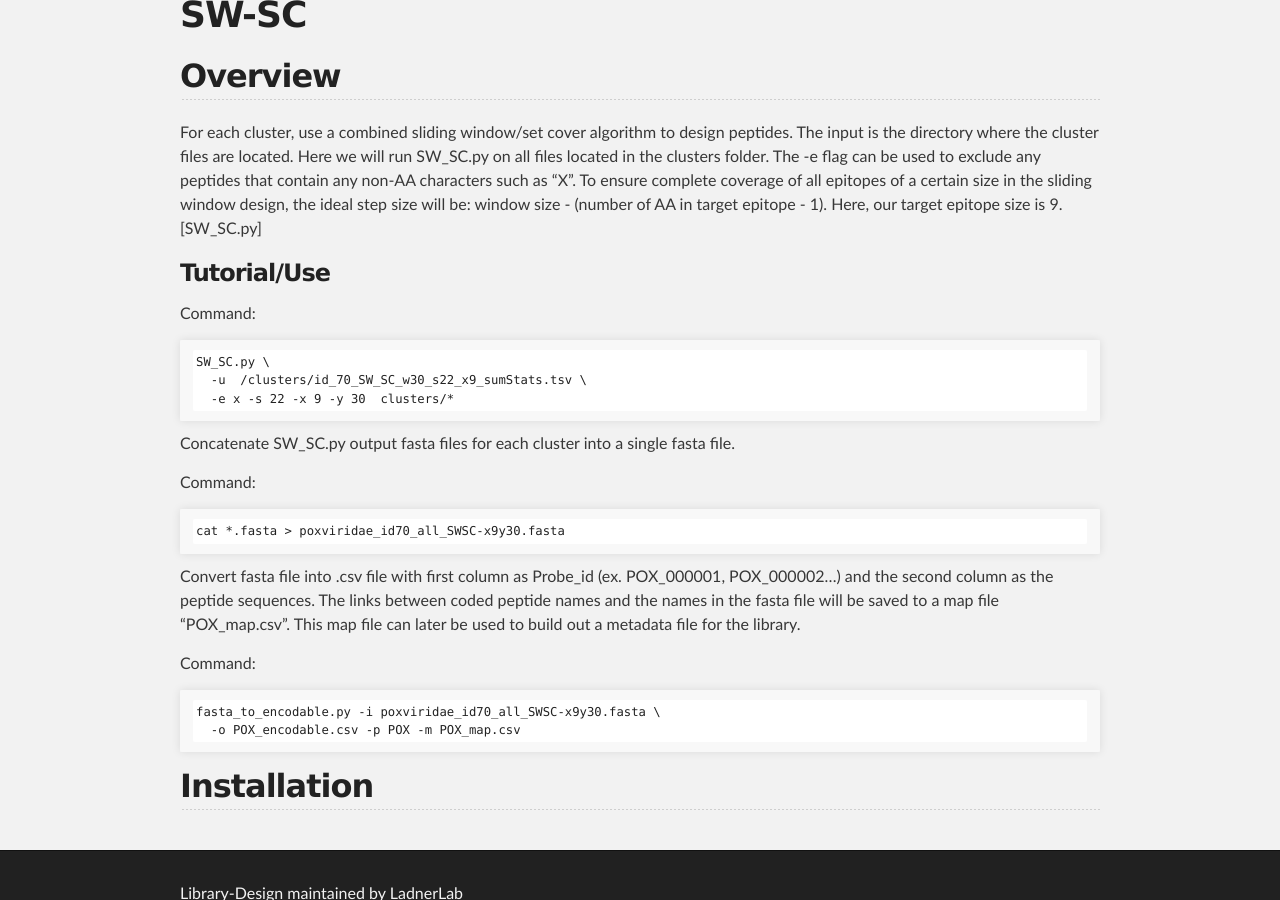
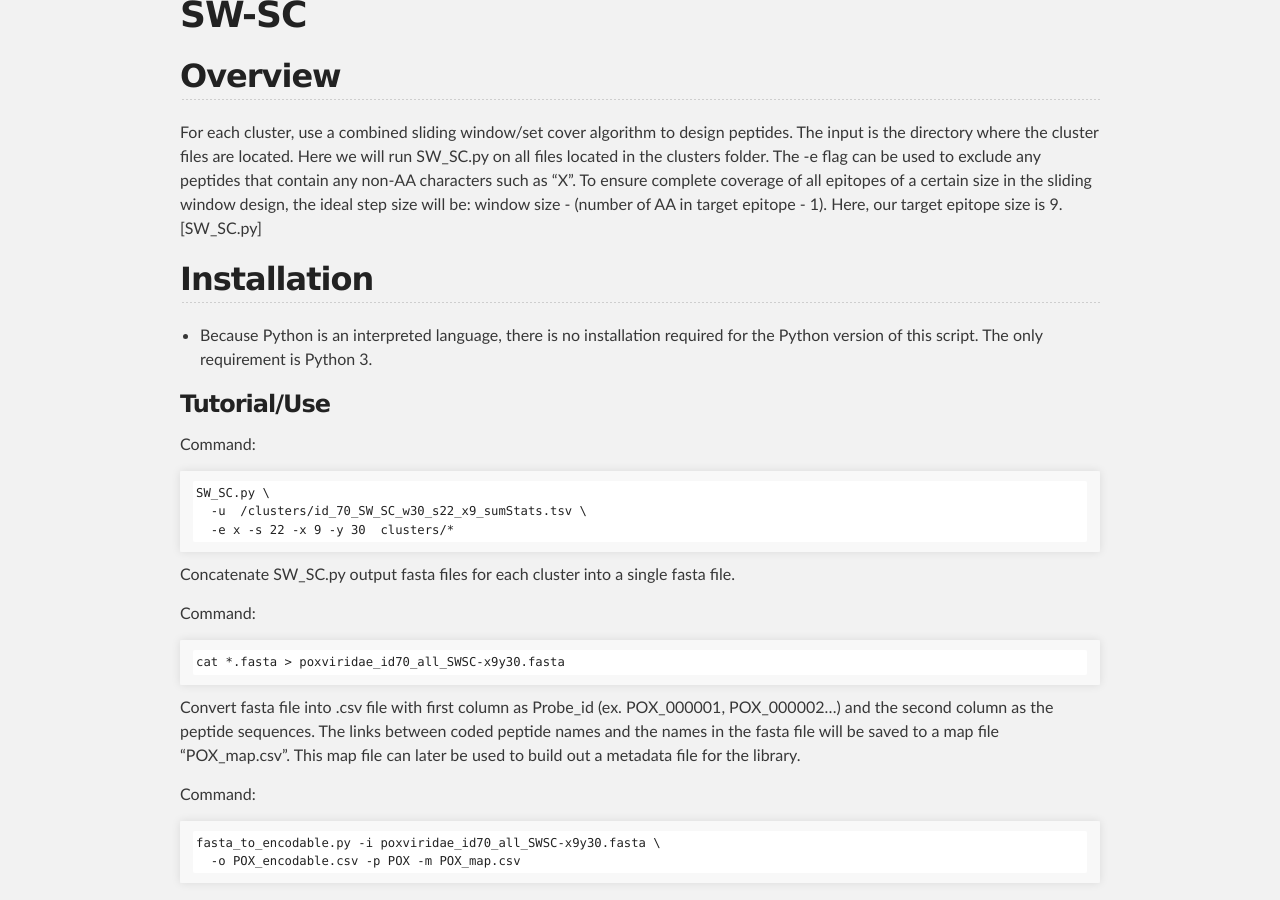
Before and after one commit to LadnerLab/Library-Design, a Jekyll site: the page built from docs/SW_SC.md, in a window 1280 px wide and 900 px high, scrolled down 384 px. Built offline with Jekyll 4.4.1, drawn with Linux system fonts in a browser that asks for light colours.

Commit message:
Update SW_SC.md

```diff
--- a/docs/SW_SC.md
+++ b/docs/SW_SC.md
@@ -7,6 +7,10 @@ permalink: /SW_SC/
 
 ## Overview
 For each cluster, use a combined sliding window/set cover algorithm to design peptides. The input is the directory where the cluster files are located. Here we will run SW_SC.py on all files located in the clusters folder. The -e flag can be used to exclude any peptides that contain any non-AA characters such as “X”. To ensure complete coverage of all epitopes of a certain size in the sliding window design, the ideal step size will be: window size - (number of AA in target epitope - 1). Here, our target epitope size is 9. [SW_SC.py]
+
+## Installation
+
+- Because Python is an interpreted language, there is no installation required for the Python version of this script. The only requirement is Python 3.
 
 ### Tutorial/Use
 Command:
```
